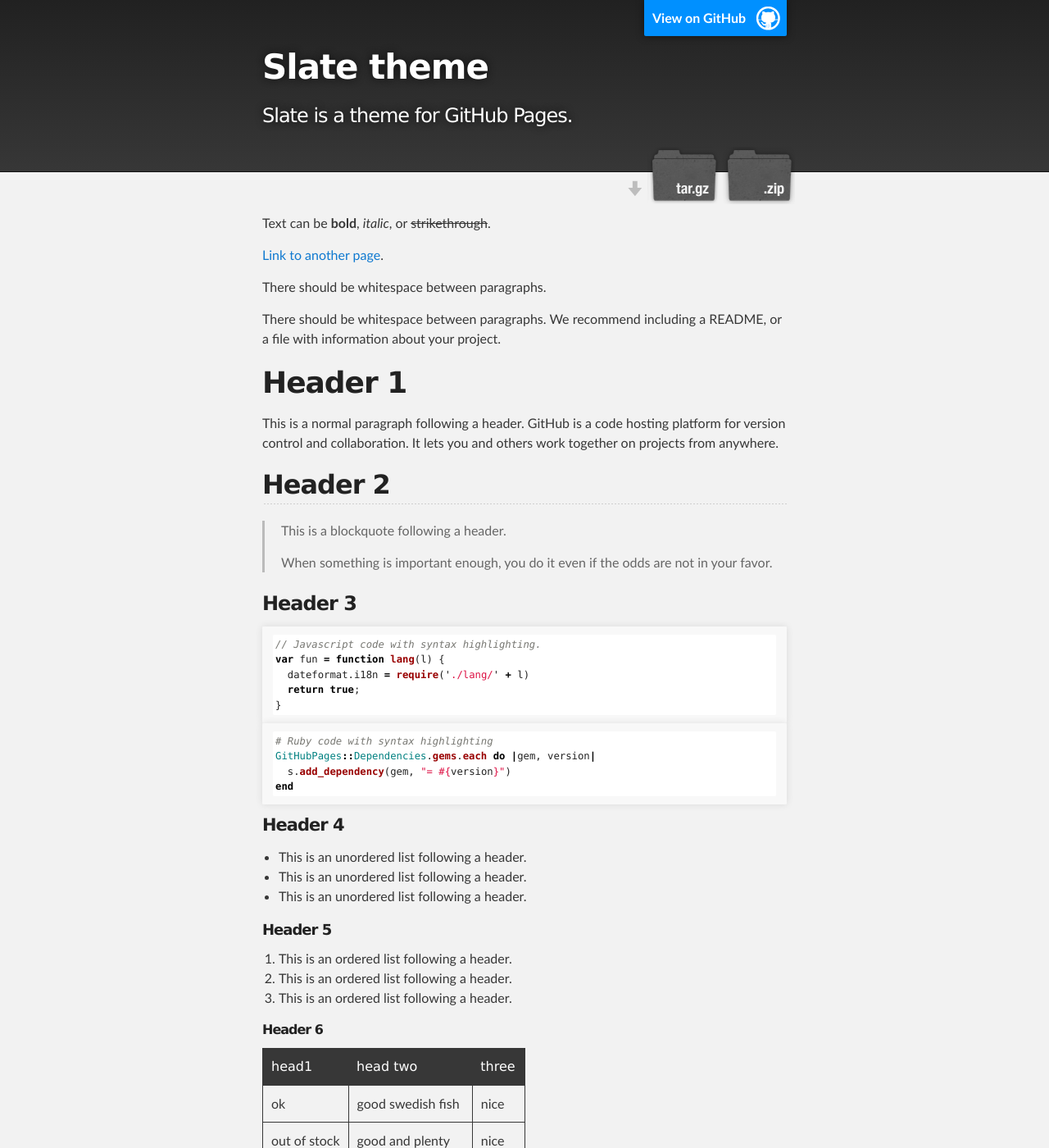
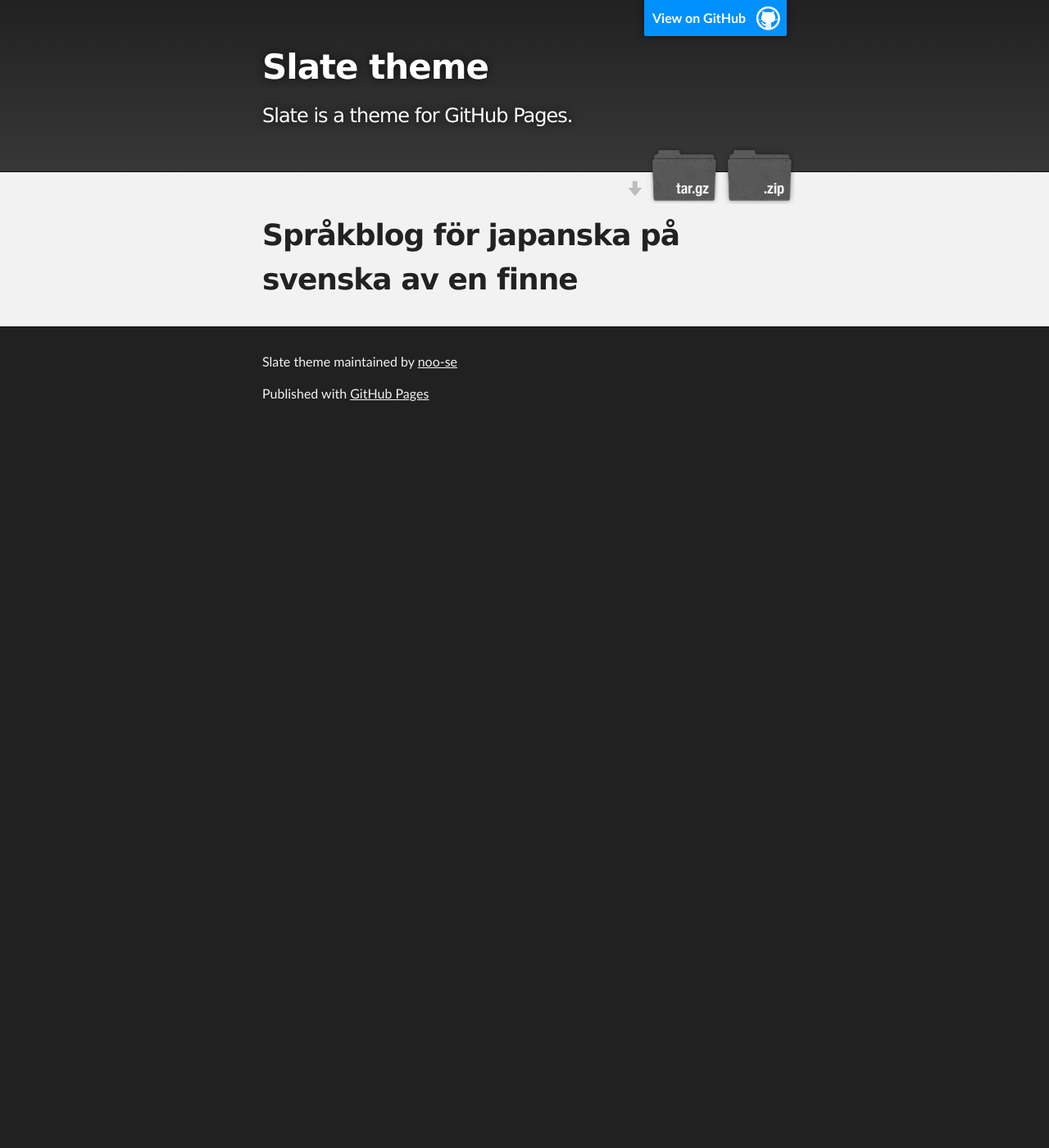
Before and after one commit to noo-se/language-blog, a Jekyll site: the page built from index.md, in a window 1280 px wide and 1400 px high. Shown: the whole window at 82% size. Built offline with Jekyll 4.4.1, drawn with Linux system fonts in a browser that asks for light colours; our own code applies the rules of GitHub Pages for plain Markdown files; some of the changed text lies outside the part shown.

Commit message:
Update index.md

````diff
--- a/index.md
+++ b/index.md
@@ -2,122 +2,4 @@
 layout: default
 ---
 
-Text can be **bold**, _italic_, or ~~strikethrough~~.
-
-[Link to another page](./another-page.html).
-
-There should be whitespace between paragraphs.
-
-There should be whitespace between paragraphs. We recommend including a README, or a file with information about your project.
-
-# Header 1
-
-This is a normal paragraph following a header. GitHub is a code hosting platform for version control and collaboration. It lets you and others work together on projects from anywhere.
-
-## Header 2
-
-> This is a blockquote following a header.
->
-> When something is important enough, you do it even if the odds are not in your favor.
-
-### Header 3
-
-```js
-// Javascript code with syntax highlighting.
-var fun = function lang(l) {
-  dateformat.i18n = require('./lang/' + l)
-  return true;
-}
-```
-
-```ruby
-# Ruby code with syntax highlighting
-GitHubPages::Dependencies.gems.each do |gem, version|
-  s.add_dependency(gem, "= #{version}")
-end
-```
-
-#### Header 4
-
-*   This is an unordered list following a header.
-*   This is an unordered list following a header.
-*   This is an unordered list following a header.
-
-##### Header 5
-
-1.  This is an ordered list following a header.
-2.  This is an ordered list following a header.
-3.  This is an ordered list following a header.
-
-###### Header 6
-
-| head1        | head two          | three |
-|:-------------|:------------------|:------|
-| ok           | good swedish fish | nice  |
-| out of stock | good and plenty   | nice  |
-| ok           | good `oreos`      | hmm   |
-| ok           | good `zoute` drop | yumm  |
-
-### There's a horizontal rule below this.
-
-* * *
-
-### Here is an unordered list:
-
-*   Item foo
-*   Item bar
-*   Item baz
-*   Item zip
-
-### And an ordered list:
-
-1.  Item one
-1.  Item two
-1.  Item three
-1.  Item four
-
-### And a nested list:
-
-- level 1 item
-  - level 2 item
-  - level 2 item
-    - level 3 item
-    - level 3 item
-- level 1 item
-  - level 2 item
-  - level 2 item
-  - level 2 item
-- level 1 item
-  - level 2 item
-  - level 2 item
-- level 1 item
-
-### Small image
-
-![Octocat](https://github.githubassets.com/images/icons/emoji/octocat.png)
-
-### Large image
-
-![Branching](https://guides.github.com/activities/hello-world/branching.png)
-
-
-### Definition lists can be used with HTML syntax.
-
-<dl>
-<dt>Name</dt>
-<dd>Godzilla</dd>
-<dt>Born</dt>
-<dd>1952</dd>
-<dt>Birthplace</dt>
-<dd>Japan</dd>
-<dt>Color</dt>
-<dd>Green</dd>
-</dl>
-
-```
-Long, single-line code blocks should not wrap. They should horizontally scroll if they are too long. This line should be long enough to demonstrate this.
-```
-
-```
-The final element.
-```
+# Språkblog för japanska på svenska av en finne
````
